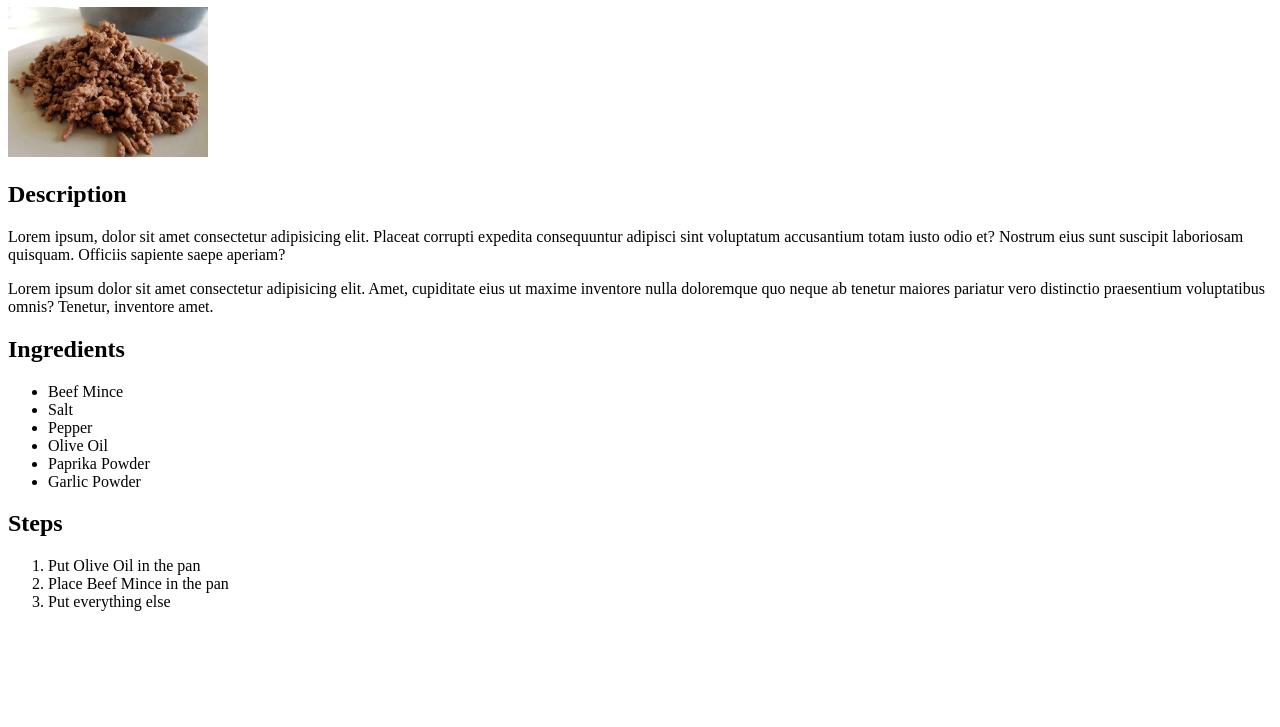
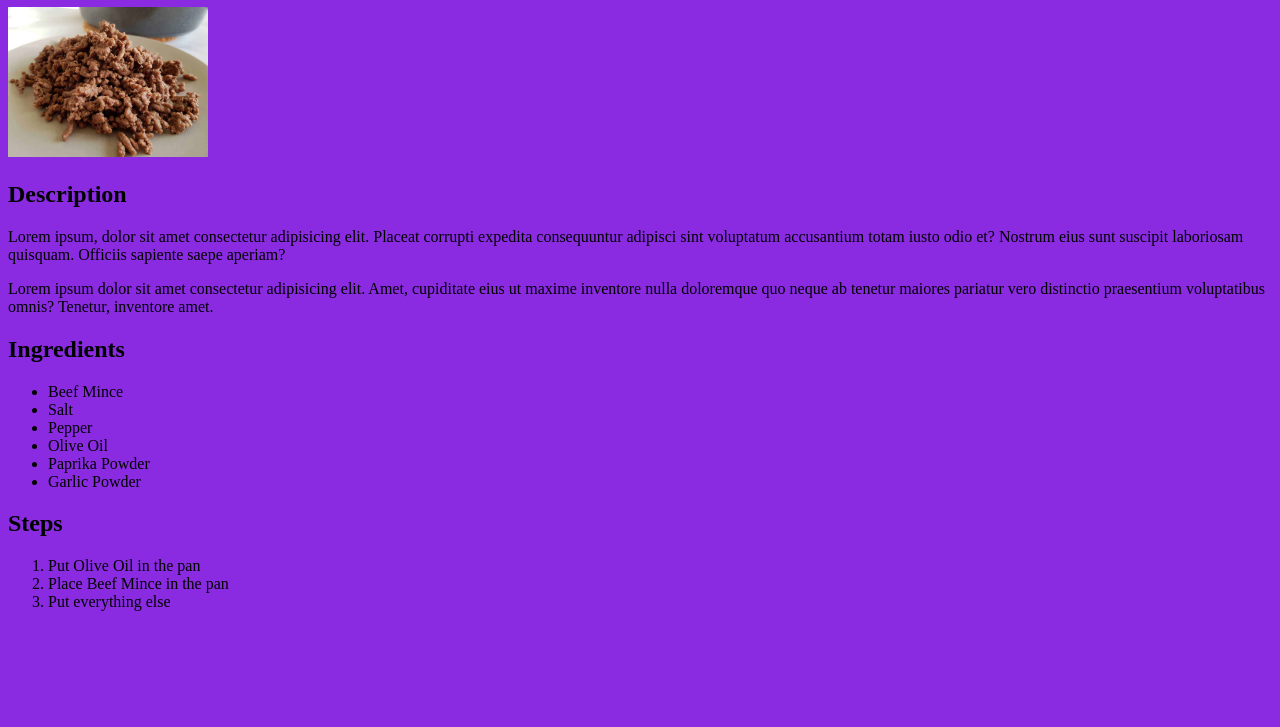
Before and after one commit to johnb15959/odin-recipes, a plain HTML site: page recipes/beefmince.html in a window 1280 px wide. Shown: the part 73-800 px from the top of the page. Drawn offline with Linux system fonts and the light colour scheme; files that its build step writes are made by us from their sources.

Commit message:
Add style references to all recipes

```diff
--- a/recipes/beefmince.html
+++ b/recipes/beefmince.html
@@ -4,6 +4,7 @@
     <meta charset="UTF-8">
     <meta name="viewport" content="width=device-width, initial-scale=1.0">
     <title>Document</title>
+    <link rel="stylesheet" href="styles.css">
 </head>
 <body>
     <h1>Beef Mince</h1>
```
Also changed, not shown: recipes/chickenthighs.html (+1 -0 lines), recipes/scrambledeggs.html (+1 -0 lines).
